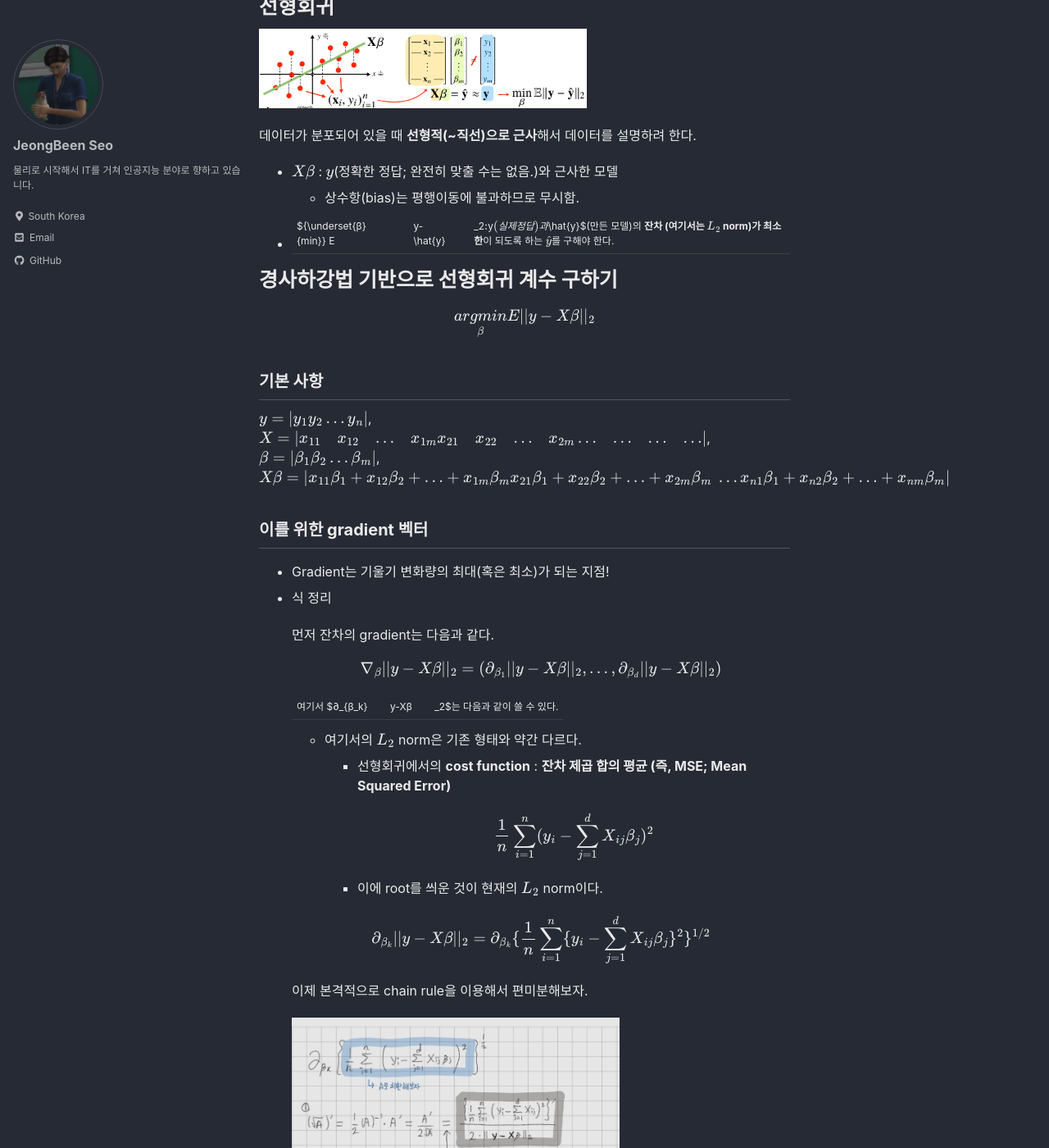
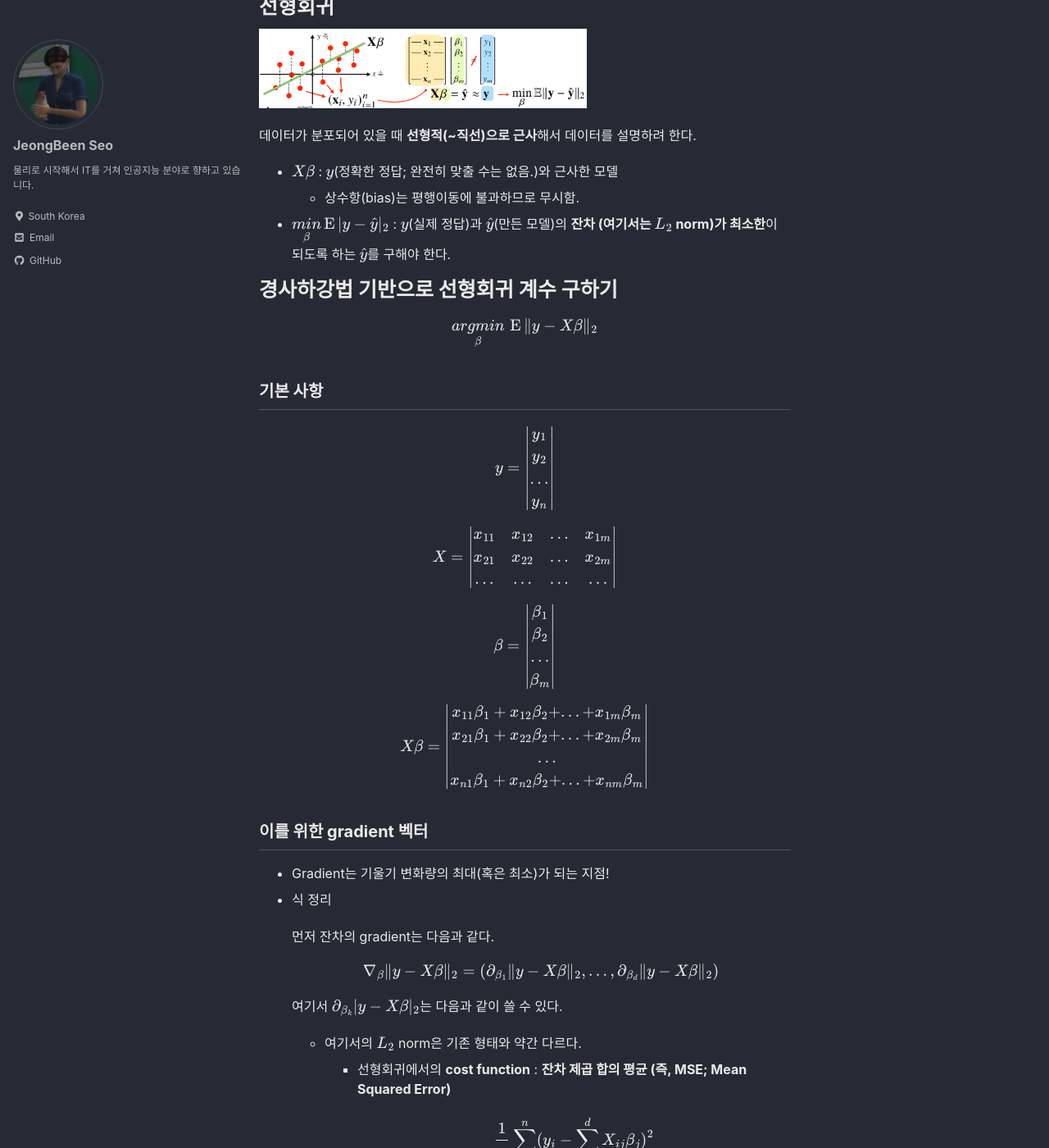
Before and after one commit to claire-1125/claire-1125.github.io, a Jekyll site: the page built from _posts/2022-01-17-gradient_descent_2.md, in a window 1280 px wide and 1400 px high, scrolled down 198 px. Shown: the whole window at 82% size. Built offline with Jekyll 4.4.1, drawn with Linux system fonts in a browser that asks for light colours; cached includes are drawn as plain includes; formulas are drawn with MathJax 3; some of the changed text lies outside the part shown.

Commit message:
committed in Jen 21

```diff
--- a/_posts/2022-01-17-gradient_descent_2.md
+++ b/_posts/2022-01-17-gradient_descent_2.md
@@ -14,37 +14,51 @@ categories:
 
 - $Xβ$ : $y$(정확한 정답; 완전히 맞출 수는 없음.)와 근사한 모델
     - 상수항(bias)는 평행이동에 불과하므로 무시함.
-- ${\underset{β}{min}} Ε||y-\hat{y}||_2$ : $y$(실제 정답)과 $\hat{y}$(만든 모델)의 **잔차 (여기서는 $L_2$ norm)가 최소한**이 되도록 하는 $\hat{y}$를 구해야 한다.
+- $\underset{β}{min} \operatorname{E} \|y-\hat{y}\|_2$ : $y$(실제 정답)과 $\hat{y}$(만든 모델)의 **잔차 (여기서는 $L_2$ norm)가 최소한**이 되도록 하는 $\hat{y}$를 구해야 한다.
 
 
 # 경사하강법 기반으로 선형회귀 계수 구하기
 
 $$
-{\underset{β}{argmin}} Ε||y-Xβ||_2
+{\underset{β}{argmin}} \,\operatorname{E} \|y-Xβ\|_2
 $$
 
 ## 기본 사항
 
- $y = \begin{vmatrix}
+$$
+y = \begin{vmatrix}
 y_1 \\
 y_2 \\
 ... \\
 y_n
-\end{vmatrix}$,  $X = \begin{vmatrix}
+\end{vmatrix}
+$$
+
+$$
+X = \begin{vmatrix}
 x_{11} & x_{12} & ... & x_{1m} \\
 x_{21} & x_{22} & ... & x_{2m} \\
 ... & ... & ... & ...
-\end{vmatrix}$,  $β = \begin{vmatrix}
+\end{vmatrix}
+$$
+
+$$
+β = \begin{vmatrix}
 β_1 \\
 β_2 \\
 ... \\
 β_m
-\end{vmatrix}$,  $Xβ = \begin{vmatrix}
+\end{vmatrix}
+$$
+
+$$
+Xβ = \begin{vmatrix}
 x_{11}β_1 + x_{12}β_2 +...+ x_{1m}β_m \\
 x_{21}β_1 + x_{22}β_2 +...+ x_{2m}β_m \\
 ... \\
 x_{n1}β_1 + x_{n2}β_2 +...+ x_{nm}β_m \\
-\end{vmatrix}$
+\end{vmatrix}
+$$
 
 
 ## 이를 위한 gradient 벡터
@@ -55,10 +69,10 @@ x_{n1}β_1 + x_{n2}β_2 +...+ x_{nm}β_m \\
     먼저 잔차의 gradient는 다음과 같다.
 
     $$
-    ∇_β||y-Xβ||_2=(∂_{β_1}||y-Xβ||_2,...,∂_{β_d}||y-Xβ||_2)
+    ∇_β\|y-Xβ\|_2 = (∂_{β_1}\|y-Xβ\|_2,...,∂_{β_d}\|y-Xβ\|_2)
     $$
 
-    여기서 $∂_{β_k}||y-Xβ||_2$는 다음과 같이 쓸 수 있다.
+    여기서 $∂_{β_k} \|y-Xβ\|_2$는 다음과 같이 쓸 수 있다.
 
     - 여기서의 $L_2$ norm은 기존 형태와 약간 다르다.
         - 선형회귀에서의 **cost function** : **잔차 제곱 합의 평균 (즉, MSE; Mean Squared Error)**
@@ -70,39 +84,40 @@ x_{n1}β_1 + x_{n2}β_2 +...+ x_{nm}β_m \\
         - 이에 root를 씌운 것이 현재의 $L_2$ norm이다.
 
     $$
-    ∂_{β_k}||y-Xβ||_2 = ∂_{β_k} \{   \frac{1}{n} \sum^n_{i=1} \{ y_i-\sum^d_{j=1}X_{ij}β_j \}^2 \}^{1/2}
+    ∂_{β_k}\|y-Xβ\|_2 = ∂_{β_k} \{   \frac{1}{n} \sum^n_{i=1} \{ y_i-\sum^d_{j=1}X_{ij}β_j \}^2 \}^{1/2}
     $$
 
     이제 본격적으로 chain rule을 이용해서 편미분해보자.
 
-    ![2.jpg](/assets/images/posts/AI_Math/gradient_descent_2/2.jpg){: width="400"}
+    ![2.jpg](/assets/images/posts/AI_Math/gradient_descent_2/2.jpg){: width="600"}
 
     현재까지 한 부분을 정리하면 다음과 같다.
 
     $$
-    ∂_{β_k}||y-Xβ||_2 = -\frac{X^T_{·k}(y-Xβ)}{n||y-Xβ||_2}
+    ∂_{β_k}\|y-Xβ\|_2 = -\frac{X^T_{·k}(y-Xβ)}{n \, \|y-Xβ\|_2}
     $$
 
     따라서 잔차의 gradient는 다음과 같이 표현할 수 있다.
 
     $$
-    ∇_β||y-Xβ||_2
-    =(∂_{β_1}||y-Xβ||_2,...,∂_{β_d}||y-Xβ||_2)\\
-    =(-\frac{X^T_{·1}(y-Xβ)}{n||y-Xβ||_2},...,-\frac{X^T_{·d}(y-Xβ)}{n||y-Xβ||_2})\\
-    =-X^T\frac{(y-Xβ)}{n||y-Xβ||_2}
+    ∇_β\|y-Xβ\|_2
+    =(∂_{β_1}\|y-Xβ\|_2,...,∂_{β_d}\|y-Xβ\|_2)\\ \, \\
+    =(-\frac{X^T_{·1}(y-Xβ)}{n\|y-Xβ\|_2},...,-\frac{X^T_{·d}(y-Xβ)}{n\|y-Xβ\|_2})
+    \\ \, \\
+    =-X^T\frac{(y-Xβ)}{n\|y-Xβ\|_2}
     $$
 
 
 ## 드디어 Gradient Descent!
 
 $$
-β^{(t+1)}←β^{(t)}-λ∇_β||y-Xβ^{(t)}||
+β^{(t+1)}←β^{(t)}-λ∇_β\|y-Xβ^{(t)}\|
 $$
 
 방금 구한 gradient를 넣으면 다음과 같다.
 
 $$
-β^{(t+1)}←β^{(t)}+\frac{λ}{n}\frac{X^T(y-Xβ^{(t)})}{||y-Xβ^{(t)}||_2}
+β^{(t+1)} ← β^{(t)} + \frac{λ}{n}\frac{X^T(y-Xβ^{(t)})}{\|y-Xβ^{(t)}\|_2}
 $$
 
 만약 잔차가 아닌 **잔차 제곱**에 관해서 정리를 했다면 다음과 같이 더 간단하게 표현할 수 있다.
```
